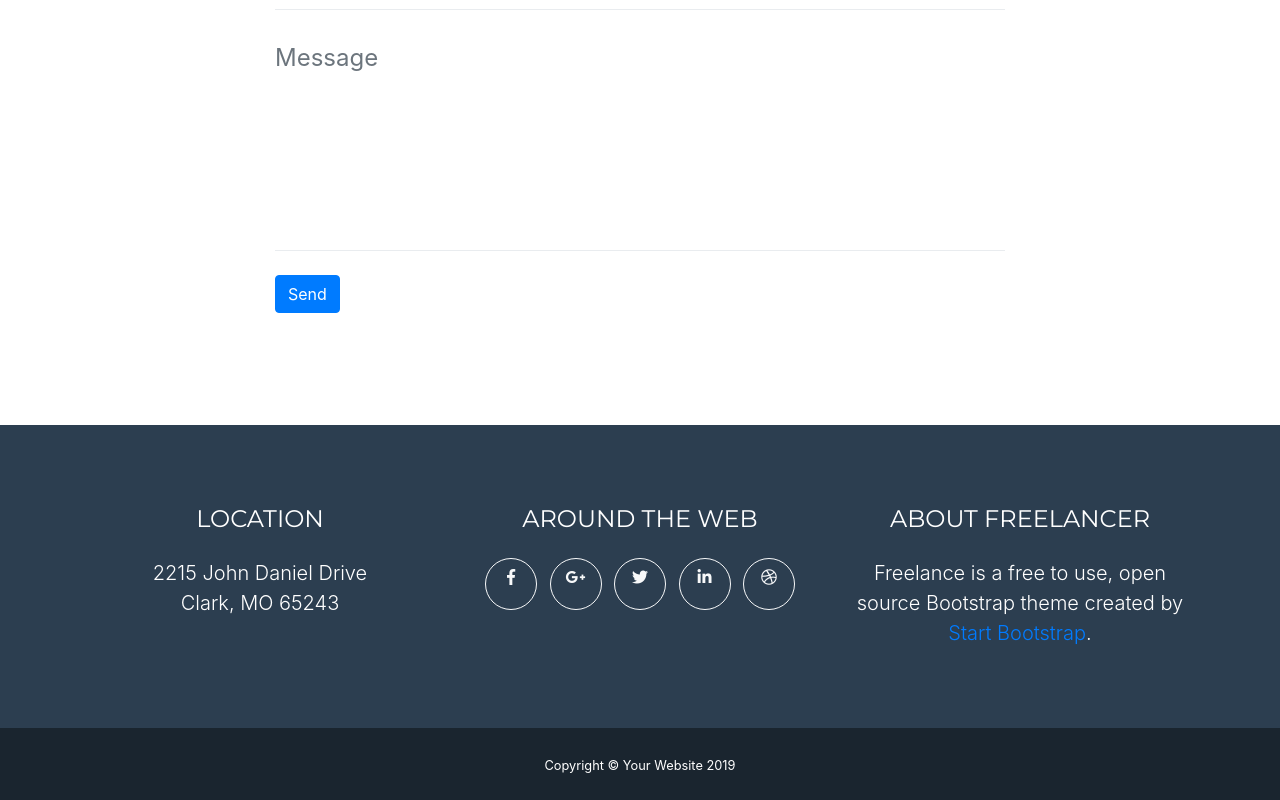
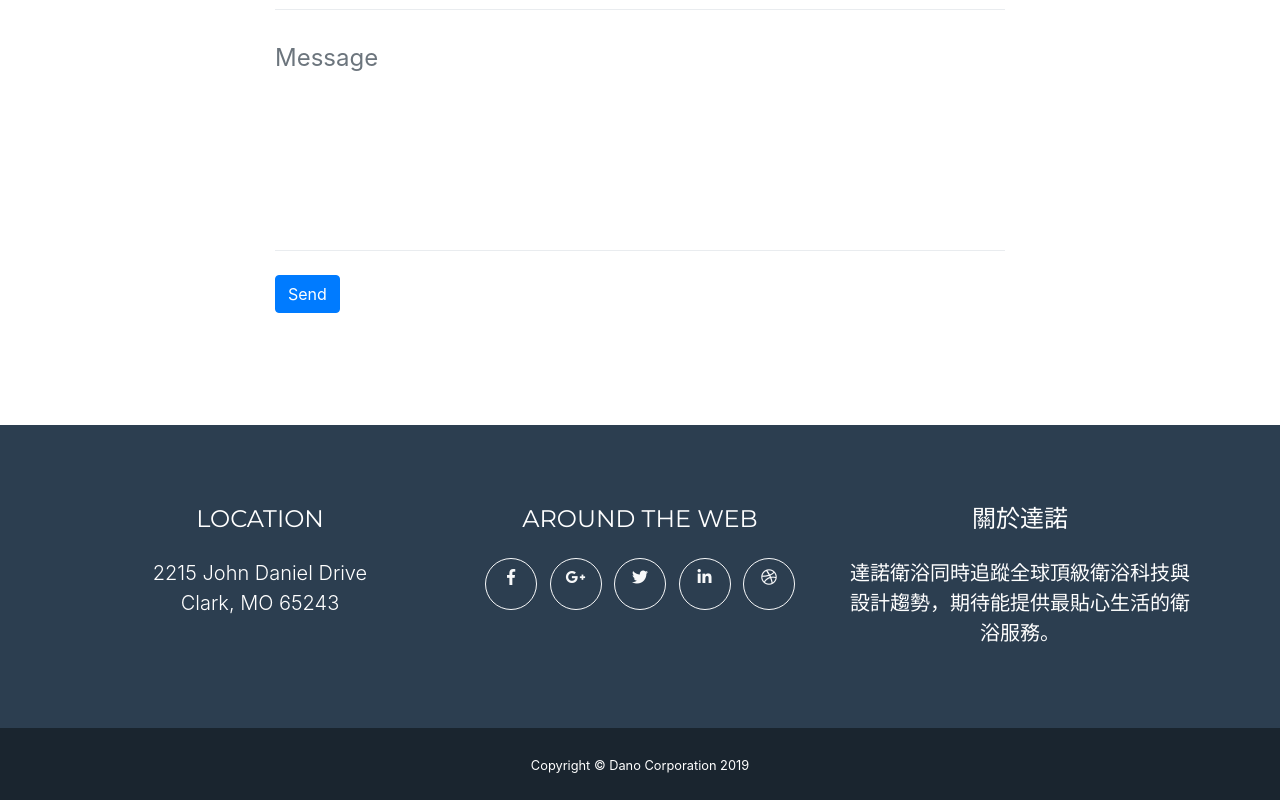
Before and after one commit to githubhongwei/dano, a website with bundled scripts: page index.html in a window 1280 px wide. Shown: the part 2770-3570 px from the top of the page. Built offline with nearby package versions, Linux system fonts and the light colour scheme.

Commit message:
Update index.html

```diff
--- a/index.html
+++ b/index.html
@@ -243,9 +243,8 @@
           </ul>
         </div>
         <div class="col-md-4">
-          <h4 class="text-uppercase mb-4">About Freelancer</h4>
-          <p class="lead mb-0">Freelance is a free to use, open source Bootstrap theme created by
-            <a href="http://startbootstrap.com">Start Bootstrap</a>.</p>
+          <h4 class="text-uppercase mb-4">關於達諾</h4>
+          <p class="lead mb-0">達諾衛浴同時追蹤全球頂級衛浴科技與設計趨勢，期待能提供最貼心生活的衛浴服務。</p>
         </div>
       </div>
     </div>
@@ -253,7 +252,7 @@
 
   <div class="copyright py-4 text-center text-white">
     <div class="container">
-      <small>Copyright &copy; Your Website 2019</small>
+      <small>Copyright &copy; Dano Corporation 2019</small>
     </div>
   </div>
 
```
